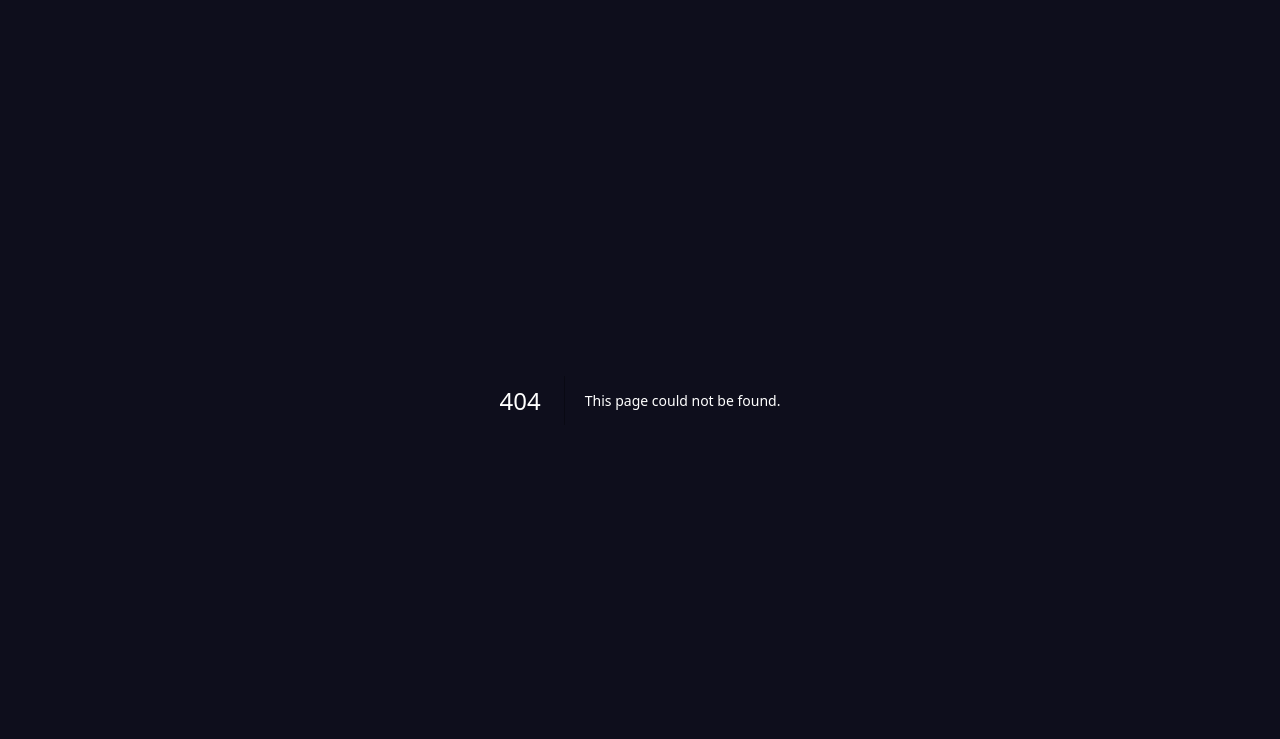
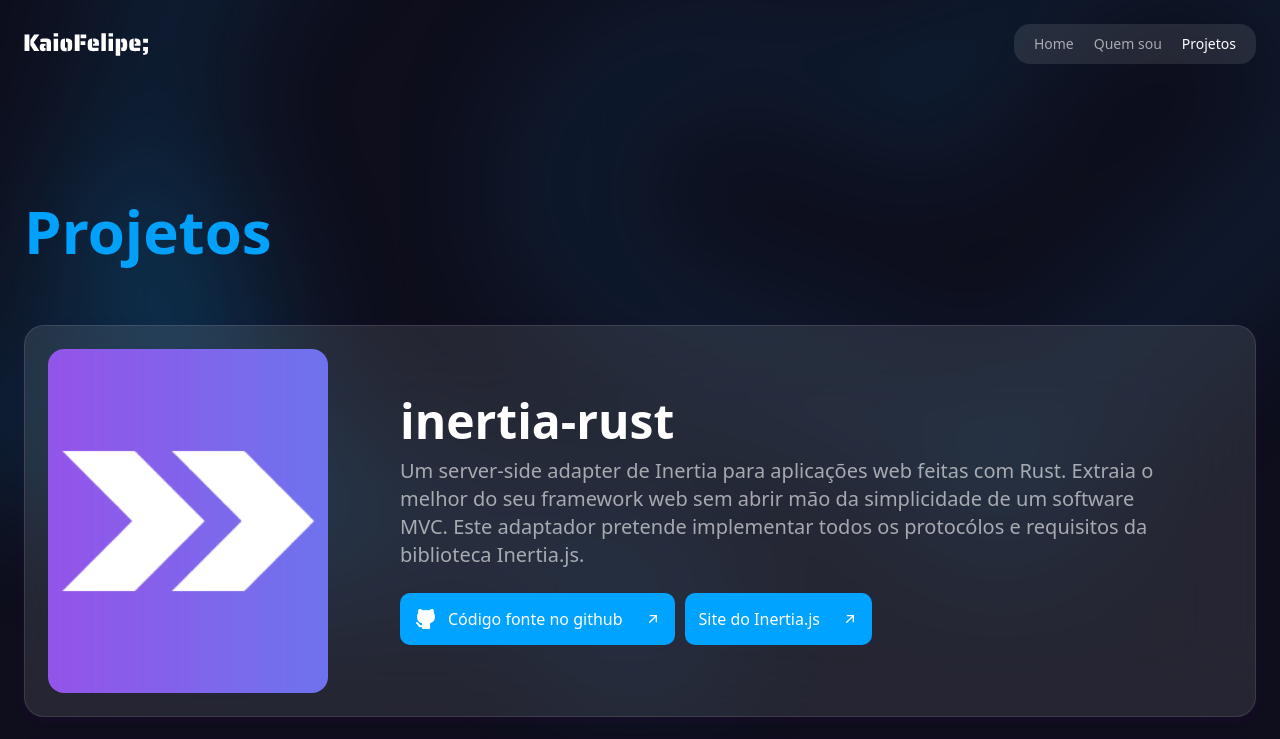
Before and after one commit to KaioFelps/haken-portfolio, a Next.js app: page /projetos in a window 1280 px wide. Before the commit this address had no page. Shown: the top 739 px of the page. Built offline with nearby package versions, Linux system fonts and the light colour scheme.

Commit message:
feat: projects page

```diff
--- /dev/null
+++ b/src/app/(default)/projetos/page.tsx
@@ -0,0 +1,19 @@
+import { dataStore } from "@/app/layout";
+import { ProjectCard } from "@/components/project-card";
+
+export default function ProjectsPage() {
+  const projects = dataStore.getProjects();
+
+  return (
+    <main className="
+        flex-1 max-w-[1312px] w-[calc(100%_-_48px)] mx-auto flex flex-col justify-center
+        "
+    >
+      <h1 className="heading mb-16">Projetos</h1>
+
+      <div className="flex flex-col gap-6">
+        {projects.map(ProjectCard)}
+      </div>
+    </main>
+  );
+}
--- /dev/null
+++ b/src/components/project-card.tsx
@@ -0,0 +1,75 @@
+import { IconArrowRight, IconArrowUpRight, IconBrandGithubFilled } from "@tabler/icons-react";
+import NextLink from "next/link";
+
+import { Link } from "@/core/structs/link";
+import { Project } from "@/core/structs/project";
+
+export function ProjectCard(project: Project) {
+  return (
+    <article
+      key={project.id}
+      className="
+        p-6 rounded-[20px] bg-white/10 ring-1 ring-inset ring-white/10
+        flex flex-row gap-6
+        backdrop-blur-2xl shadow-[rgba(78_0_105/0.2)] shadow-[0_2px_10px_0]
+    "
+    >
+      <img
+        src={project.coverPath}
+        alt=""
+        className="max-w-72 object-cover object-center rounded-2xl h-auto"
+      />
+
+      <div className="p-12">
+        <h2 className="font-black text-white text-5xl mb-3">{project.title}</h2>
+        <p className="text-xl text-white/60 mb-6">{project.summary}</p>
+
+        <div className="flex items-start gap-2.5 justify-start">
+          {project.links.map(link => ProjectLink(project.id, link))}
+        </div>
+      </div>
+    </article>
+  );
+}
+
+function ProjectLink(projectId: number, link: Link) {
+  if (link.github) {
+    return (
+      <a
+        key={`${projectId}_link_${link.href}`}
+        href={link.href}
+        target="_blank"
+        rel="noreferrer"
+        className="button lg"
+      >
+        <IconBrandGithubFilled size={24} />
+        Código fonte no github
+
+        <span className="ml-3"><IconArrowUpRight size={16} /></span>
+      </a>
+    );
+  }
+
+  const LinkC = link.external
+    ? "a"
+    : NextLink;
+
+  return (
+    <LinkC
+      key={`${projectId}_link_${link.href}`}
+      href={link.href}
+      className="button lg"
+      target={link.external
+        ? "_blank"
+        : undefined}
+
+    >
+      {link.label}
+      <span className="ml-3">
+        {link.external
+          ? <IconArrowUpRight size={16} />
+          : <IconArrowRight size={16} />}
+      </span>
+    </LinkC>
+  );
+}
```
